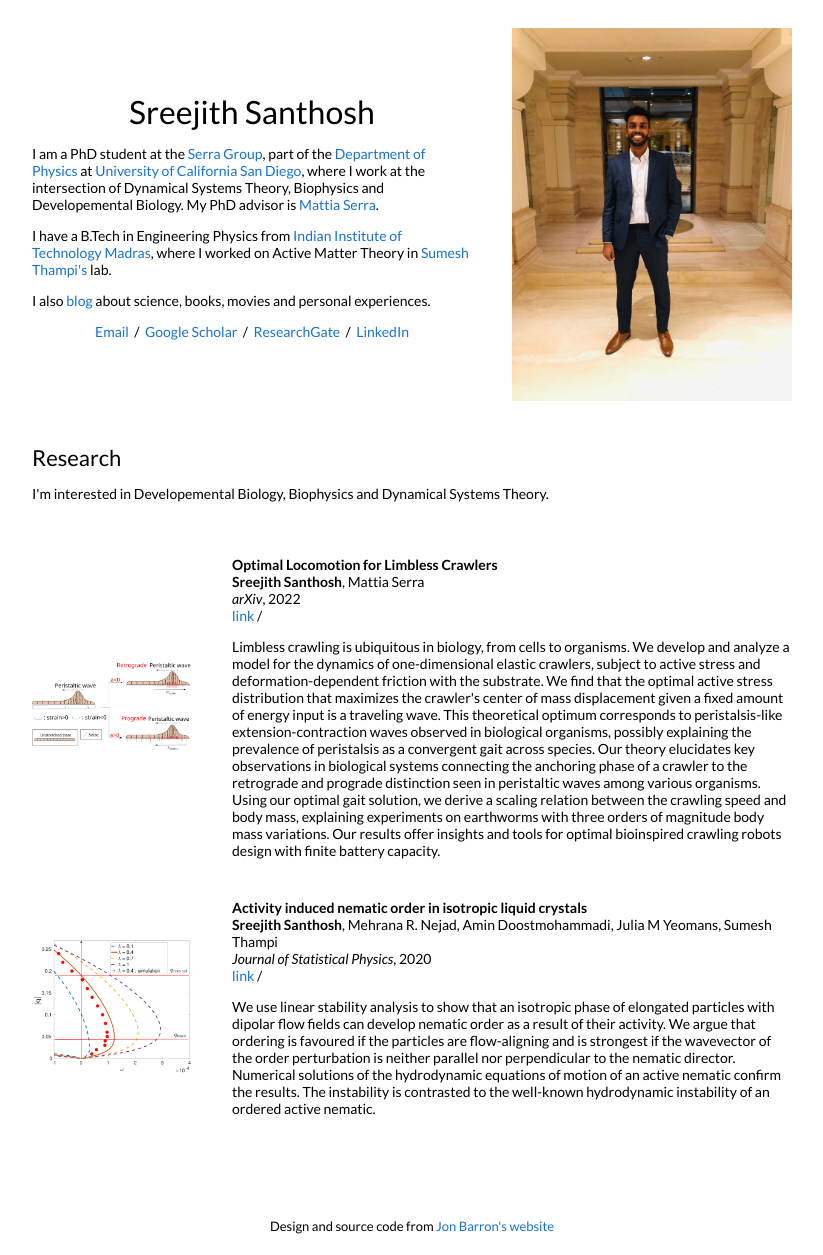
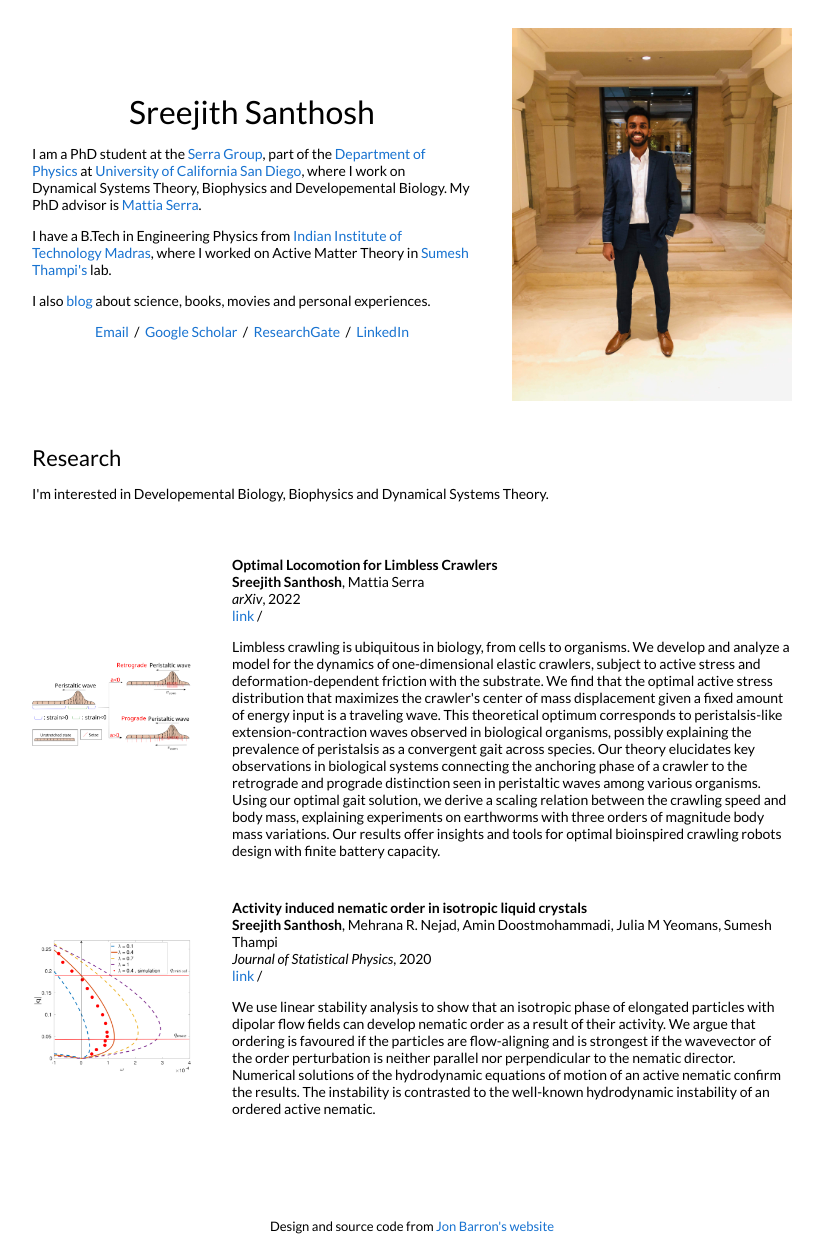
Before and after one commit to SreejithSanthosh/sreejithsanthosh.github.io, a Jekyll site: the page built from _posts/2022-6-15-OptimalWorm.markdown, in a window 1280 px wide. Shown: the whole page, without its empty margins (228-1051 px from the left). Built offline with Jekyll 4.4.1, drawn with Linux system fonts in a browser that asks for light colours.

```diff
--- a/_layouts/default.html
+++ b/_layouts/default.html
@@ -27,7 +27,7 @@
               <h1>
                 Sreejith Santhosh
               </h1>
-              <p>I am a PhD student at the <a href="https://mattiaserra.com"> Serra Group</a>, part of the <a href="https://physics.ucsd.edu/">Department of Physics</a> at <a href="https://www.ucsd.edu/">University of California San Diego</a>, where I work at the intersection of Dynamical Systems Theory,  Biophysics and Developemental Biology.  My PhD advisor is <a href="https://www.mattiaserra.com/cv">Mattia Serra</a>.
+              <p>I am a PhD student at the <a href="https://mattiaserra.com"> Serra Group</a>, part of the <a href="https://physics.ucsd.edu/">Department of Physics</a> at <a href="https://www.ucsd.edu/">University of California San Diego</a>, where I work on Dynamical Systems Theory,  Biophysics and Developemental Biology.  My PhD advisor is <a href="https://www.mattiaserra.com/cv">Mattia Serra</a>.
               </p>
               <p>
                 I have a B.Tech in Engineering Physics from <a href="http://www.iitm.ac.in/">Indian Institute of Technology Madras</a>, where I worked on Active Matter Theory in <a href="https://che.iitm.ac.in/sumesh/">Sumesh Thampi's</a> lab.
```
